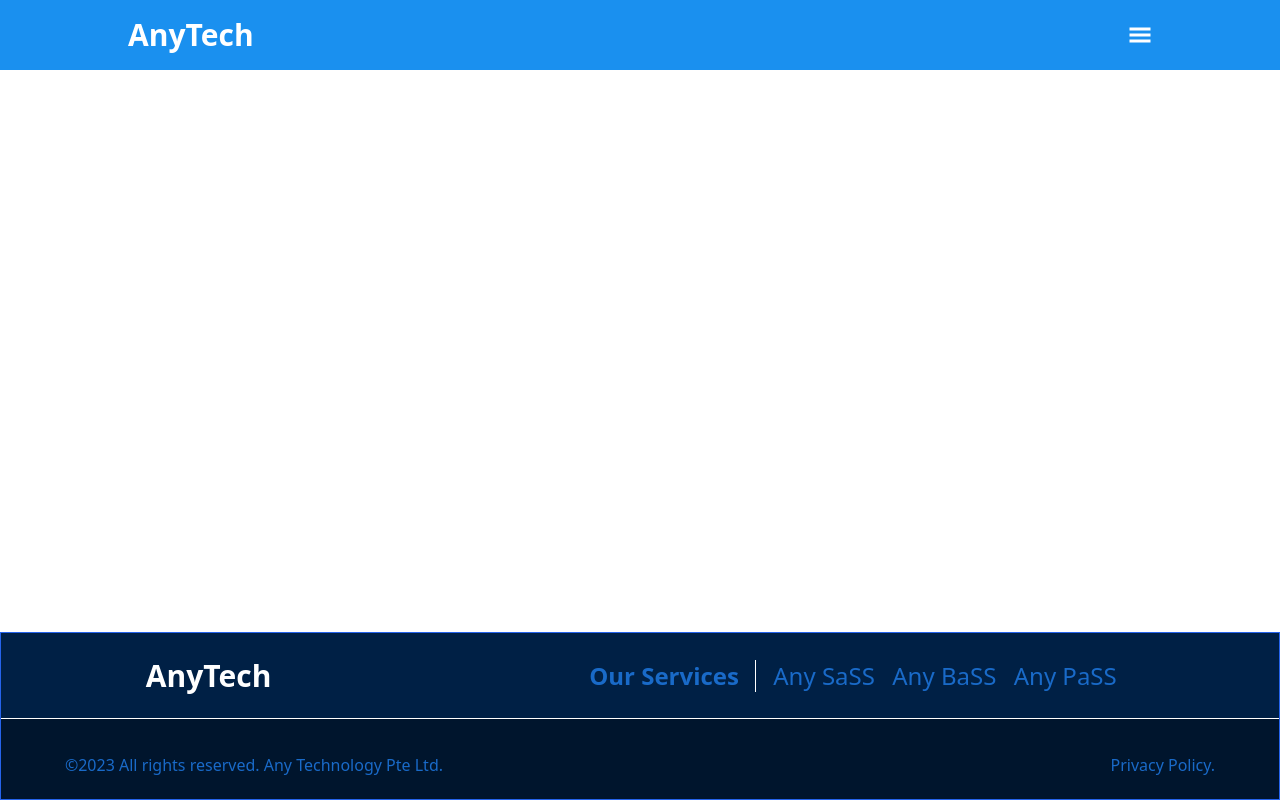
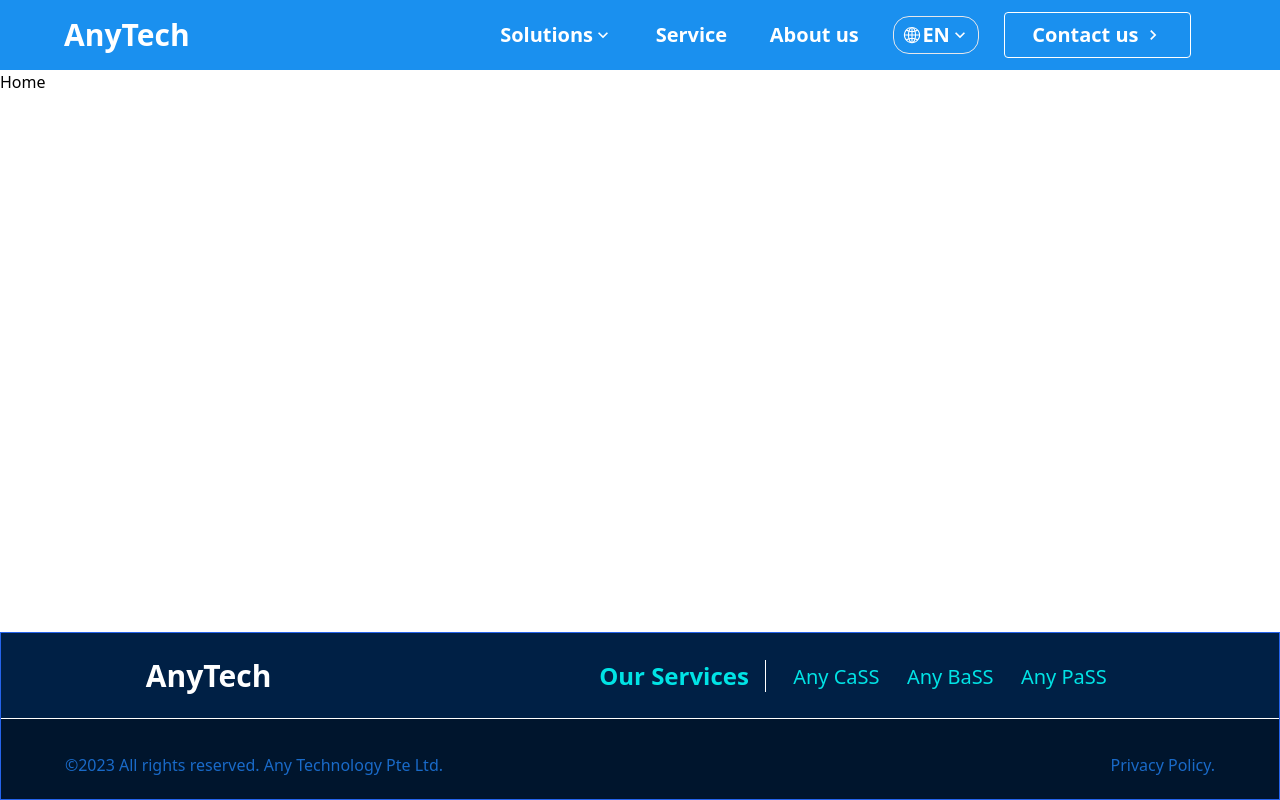
Before and after one commit to arickahamed/anyTxn_clone, a React (Create React App) app: page / in a window 1280 px wide. Built offline with nearby package versions, Linux system fonts and the light colour scheme; the HTML template or start-up script is replaced by a standard one.

Commit message:
fixing the header and footer with component folder

```diff
--- a/src/App.js
+++ b/src/App.js
@@ -1,51 +1,11 @@
 import './App.css';
-import { GiHamburgerMenu } from "react-icons/gi";
-import { FaLinkedin } from "react-icons/fa";
-import { FaPhoneAlt } from "react-icons/fa";
-import { IoMdMail } from "react-icons/io";
-
+import Home from './pages/Home';
 
 
 function App() {
   return (
-
-    <div className='w-full flex flex-col min-h-screen'>
-      {/* Header starts here */}
-      <header className='w-[100%] h-[70px] bg-[#1a90ef] flex justify-center items-center'>
-        <div className='w-[80%] m-auto text-white flex justify-between items-center'>
-          <h4 className='text-3xl font-bold'>AnyTech</h4>
-          <div className='text-2xl'>
-            <GiHamburgerMenu />
-          </div>
-        </div>
-      </header>
-
-      {/* Footer starts here */}
-      <footer className='w-full border border-blue-600 mt-auto'>
-        <div className='bg-[#002045] w-full'>
-          <div className='w-[80%] h-[85px] text-2xl m-auto flex justify-evenly items-center bg-[#002045] text-white'>
-            <h3 className='w-[40%] text-3xl font-bold'>AnyTech</h3>
-            <div className='flex w-[55%] justify-evenly items-center md:hidden lg:hidden'>
-              <FaLinkedin />
-              <FaPhoneAlt />
-              <IoMdMail />
-            </div>
-            <div className='md:flex lg:flex w-[55%] md:text-[#196ac8] lg:text-[#196ac8] justify-evenly items-center hidden'>
-              <h3 className='font-bold border-r border-white pr-4 text-md'><a href='https://anytxn.com/en' className='hover:text-gray-400'>Our Services</a></h3>
-              <h3><a href='https://anytxn.com/en' className='hover:text-gray-400'>Any SaSS</a></h3>
-              <h3><a href='https://anytxn.com/en' className='hover:text-gray-400'>Any BaSS</a></h3>
-              <h3><a href='https://anytxn.com/en' className='hover:text-gray-400'>Any PaSS</a></h3>
-            </div>
-          </div>
-        </div>
-        <div className='w-full bg-[#00152d] text-[#196ac8] border-t-[1px] border-white'>
-          <div className='w-[90%] h-[80px] m-auto pt-3 text-center md:flex lg:flex justify-between items-center'>
-            <a href='https://anytxn.com/en' className='hover:text-gray-300'>©2023 All rights reserved. Any Technology Pte Ltd.</a>
-            <a href='https://anytxn.com/en' className='hover:text-gray-300'>Privacy Policy.</a>
-          </div>
-        </div>
-      </footer>
-
+    <div>
+      <Home />
     </div>
   );
 }
--- /dev/null
+++ b/src/components/Footer.js
@@ -0,0 +1,37 @@
+import React from 'react'
+import { FaLinkedin } from "react-icons/fa";
+import { FaPhoneAlt } from "react-icons/fa";
+import { IoMdMail } from "react-icons/io";
+
+const Footer = () => {
+    return (
+        <div>
+            <footer className='w-full border border-blue-600'>
+                <div className='bg-[#002045] w-full'>
+                    <div className='w-[80%] h-[85px] text-2xl m-auto flex justify-evenly items-center bg-[#002045] text-white'>
+                        <h3 className='w-[40%] text-3xl font-bold'>AnyTech</h3>
+                        <div className='flex w-[55%] justify-evenly items-center md:hidden lg:hidden'>
+                            <FaLinkedin />
+                            <FaPhoneAlt />
+                            <IoMdMail />
+                        </div>
+                        <div className='md:flex lg:flex w-[55%] md:text-[#00e3e5] lg:text-[#00e3e5] justify-evenly items-center hidden'>
+                            <h3 className='font-bold border-r border-white pr-4 text-md'>Our Services</h3>
+                            <h3><a href='https://anytxn.com/en' className='text-[20px] hover:text-blue-500 transition-all delay-100 ease-in-out'>Any CaSS</a></h3>
+                            <h3><a href='https://anytxn.com/en' className='text-[20px] hover:text-blue-500 transition-all delay-100 ease-in-out'>Any BaSS</a></h3>
+                            <h3><a href='https://anytxn.com/en' className='text-[20px] hover:text-blue-500 transition-all delay-100 ease-in-out'>Any PaSS</a></h3>
+                        </div>
+                    </div>
+                </div>
+                <div className='w-full bg-[#00152d] text-[#196ac8] border-t-[1px] border-white'>
+                    <div className='w-[90%] h-[80px] m-auto pt-3 text-center md:flex lg:flex justify-between items-center'>
+                        <a href='https://anytxn.com/en' className='hover:text-gray-300'>©2023 All rights reserved. Any Technology Pte Ltd.</a>
+                        <a href='https://anytxn.com/en' className='hover:text-gray-300'>Privacy Policy.</a>
+                    </div>
+                </div>
+            </footer>
+        </div>
+    )
+}
+
+export default Footer
--- /dev/null
+++ b/src/components/Header.js
@@ -0,0 +1,73 @@
+import React from 'react'
+import { useState } from 'react';
+import { GiHamburgerMenu } from "react-icons/gi";
+import { RxCross2 } from "react-icons/rx";
+import { MdKeyboardArrowRight, MdKeyboardArrowUp } from "react-icons/md";
+import { MdKeyboardArrowDown } from "react-icons/md";
+import { IoIosGlobe } from "react-icons/io";
+
+const Header = () => {
+    const [open, setOpen] = useState(false);
+      const [openLang, setOpenLang] = useState(false);
+      const [openHover, setOpenHover] = useState(false);
+      const [openSolutionHover, setOpenSolutionHover] = useState(false);
+
+      const handleNavburger = () => {
+        setOpen(!open);
+      }
+
+      const handleHover = () => {
+        setOpenHover(!openHover);
+      }
+
+      const handleLang = () => {
+        setOpenLang(!openLang);
+      }
+
+      const handleSolutionHover = () => {
+        setOpenSolutionHover(!openSolutionHover);
+      }
+  return (
+    <div>
+        <header className='w-[100%] h-[70px] bg-[#1a90ef] flex justify-center items-center'>
+                <div className='w-[80%] md:w-[90%] m-auto h-[100%] text-white flex justify-between items-center'>
+                  <h4 className='text-3xl font-bold'>AnyTech</h4>
+                  <div className='hidden md:flex md:h-[100%] lg:h-[100%] lg:flex justify-between md:justify-evenly items-center md:w-[85%] lg:w-[65%]'>
+                    <div className='flex h-[100%] justify-between items-center w-[65%] font-semibold text-xl'>
+                      <div onMouseEnter={handleSolutionHover} onMouseLeave={handleSolutionHover} className='py-3 px-2 hover:border-b hover:border-b-white transition delay-200 ease-in-out cursor-pointer flex justify-center items-center'>
+                        <h3 >Solutions</h3>
+                        <MdKeyboardArrowDown />
+                        </div>
+                      <h3 className='py-3 px-2 hover:border-b hover:border-b-white transition delay-200 ease-in-out cursor-pointer'>Service</h3>
+                      <h3 className='py-3 px-2 hover:border-b hover:border-b-white transition delay-200 hover:ease-in-out cursor-pointer'>About us</h3>
+                      <div onClick={handleLang} className='py-1 px-2 cursor-pointer flex justify-evenly border rounded-2xl items-center'>
+                        <IoIosGlobe />
+                        <h3 >EN</h3>
+                        {openLang ? < MdKeyboardArrowUp /> : <MdKeyboardArrowDown />}
+                      </div>
+                    </div>
+                    <div onMouseEnter={handleHover} onMouseLeave={handleHover} className='border flex justify-center items-center border-white rounded py-2 px-4 text-xl hover:bg-white hover:text-[#1a90ef] hover:shadow-lg transition delay-150 ease-in-out md:w-[30%] lg:w-[25%]'>
+                      <button className='flex justify-center items-center'>
+                        <div className={`font-semibold`}>
+                          Contact us
+                        </div>
+                        <div className={`transition-all ${openHover ? "pl-3 ease-in-out" : "pl-1 ease-in-out"}`}>
+                          <MdKeyboardArrowRight />
+                        </div>
+                      </button>
+                    </div>
+                  </div>
+                  <div className='text-2xl md:hidden lg:hidden'>
+                    {open ? (<div onClick={handleNavburger} className='text-xl font-bold' >
+                      <RxCross2 />
+                    </div>) : (<div onClick={handleNavburger} >
+                      <GiHamburgerMenu />
+                    </div>)}
+                  </div>
+                </div>
+              </header>
+    </div>
+  )
+}
+
+export default Header;
--- /dev/null
+++ b/src/components/Layout.js
@@ -0,0 +1,21 @@
+import React from 'react'
+import Header from './Header';
+import Footer from './Footer';
+
+const Layout = ({children}) => {
+  return (
+    <div className='flex flex-col min-h-screen'>
+        <div>
+        <Header />
+        </div>
+        <div>
+            {children}
+        </div>
+        <div className='mt-auto'>
+        <Footer />
+        </div>
+    </div>
+  )
+}
+
+export default Layout;
--- /dev/null
+++ b/src/pages/Home.js
@@ -0,0 +1,10 @@
+import React from 'react'
+import Layout from '../components/Layout';
+
+const Home = () => {
+  return (
+    <Layout>Home</Layout>
+  )
+}
+
+export default Home;
```
